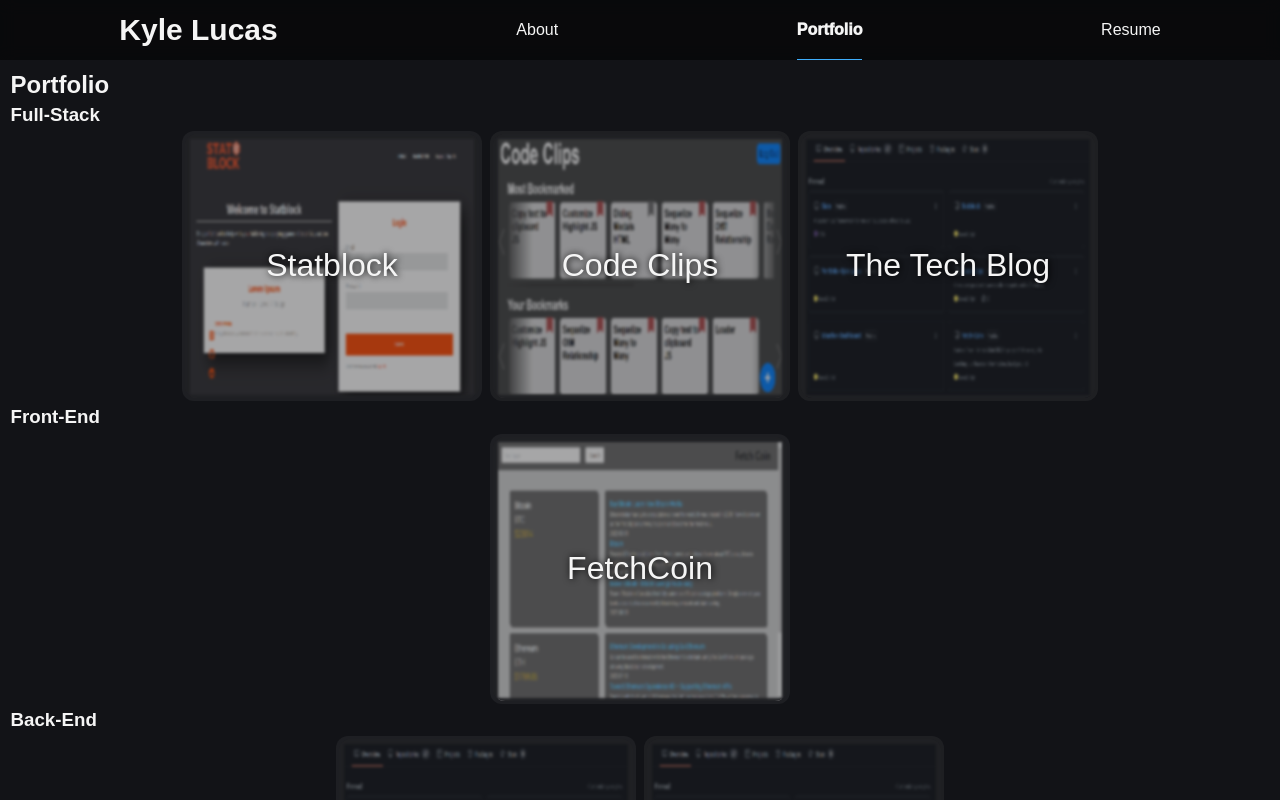
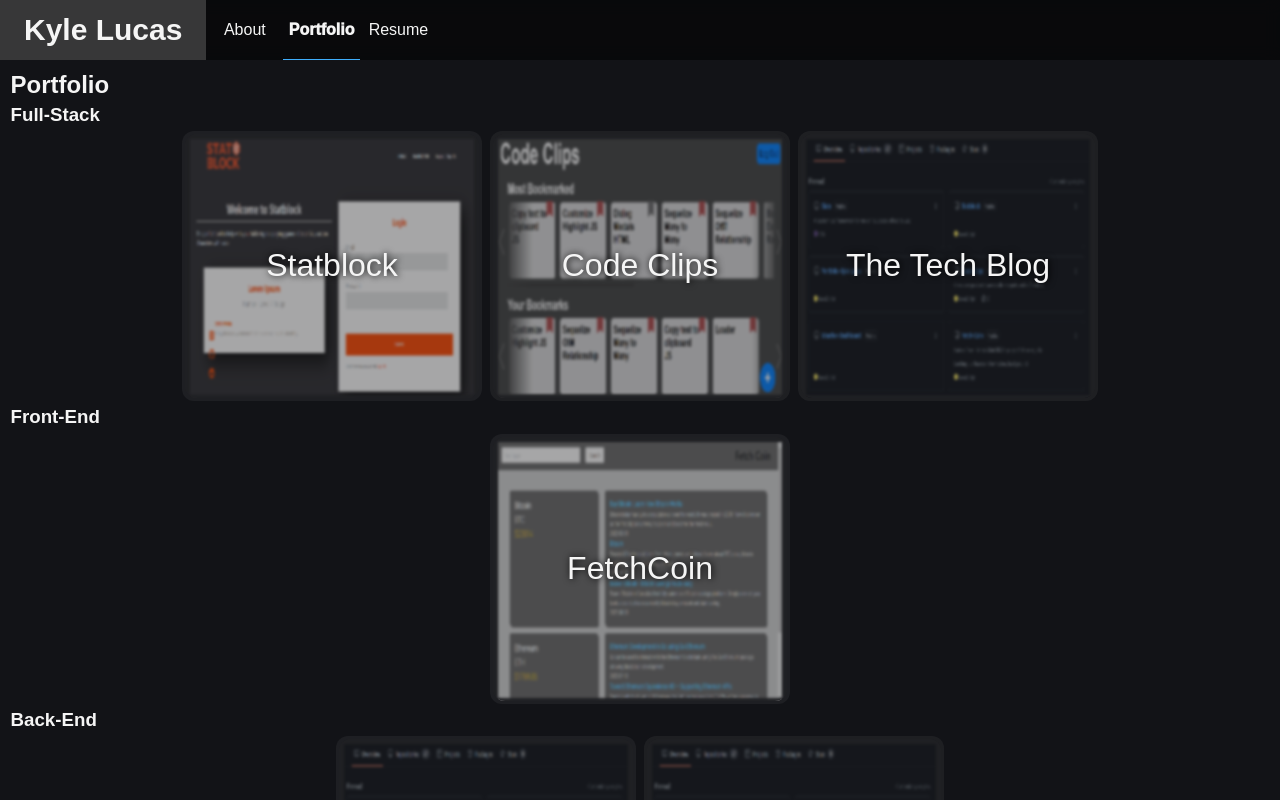
Before and after one commit to kwlucas/Portfolio-Kyle-Lucas, a React (Create React App) app in the folder client/: page /Portfolio-Kyle-Lucas/resume in a window 1280 px wide. Both pictures are taken after a click on the element "Portfolio". Shown: the top 800 px of the page. Built offline with nearby package versions, Linux system fonts and the light colour scheme.

Commit message:
Modified navbar

```diff
--- a/client/src/App.css
+++ b/client/src/App.css
@@ -34,7 +34,7 @@ header {
   position: relative;
   width: 100%;
   display: inline-flex;
-  justify-content: space-around;
+  justify-content: flex-start;
   align-items: center;
   min-height: 60px;
   transition: .3s ease all;
@@ -57,10 +57,6 @@ header.banner>#nameDisplay {
   height: 100%;
   pointer-events: none;
   font-size: x-large;
-}
-
-#nameDisplay {
-  cursor: pointer;
 }
 
 .banner>#nameDisplay::before {
@@ -103,8 +99,10 @@ nav {
   display: inline-flex;
   width: 100%;
   justify-content: space-evenly;
-  padding: 0.66rem;
+  align-items: center;
+  padding: 0;
   transition: .3s ease all;
+  min-height: 3rem;
   /* z-index: 2; */
 }
 
@@ -119,23 +117,44 @@ nav {
   left: 0;
 }
 
-.banner>nav {
-  padding: 1rem;
+nav>div{
+  min-height: 3rem;
+  line-height: 3rem;
+  width: 100%;
 }
 
-.navbar #nameDisplay {
-  text-align: center;
+nav>.tab:hover{
+  background-color: #ffffff11;
+}
+.navbar h1 {
+  font-size: 20px;
+  /* width: min-content; */
 }
 
-.navbar h1 {
-  font-size: 20px;
-  width: min-content;
+header.navbar>.tab{
+  min-width: 6%;
 }
 
-.tab {
+header.navbar>#nameDisplay{
+  min-width:fit-content;
+  height: 60px;
+  text-align: center;
+  padding-left: 1.5rem;
+  padding-right: 1.5rem;
+  display: flex;
+  align-items: center;
+}
+
+.tab, #nameDisplay {
   font-weight: normal;
   cursor: pointer;
   text-align: center;
+  transition: all 0.5s;
+}
+
+.navbar>.tab:hover, .navbar>div:first-child:hover{
+  -webkit-backdrop-filter:invert(40%);
+  backdrop-filter: invert(40%);
 }
 
 :not(nav)>.tab {
--- a/client/src/components/Header.js
+++ b/client/src/components/Header.js
@@ -98,11 +98,11 @@ export default function Header() {
   return (
     <header className={currentDirectory === 'Home' ? 'banner' : 'navbar'} onMouseMove={handleMouseMove}>
       {/* currentDirectory === 'Home' ? <div id='bannerGrid'>{createTiles}</div> : <></> */}
-      <div id='nameDisplay'>
-        <h1 onClick={nameClick}>Kyle Lucas</h1>
+      <div id='nameDisplay'onClick={nameClick}>
+        <h1>Kyle Lucas</h1>
         <div>Web Developer</div>
       </div>
-      {currentDirectory === 'Home' ? <nav><Navigation /></nav> : <Navigation />}
+      {currentDirectory === 'Home' ? <nav><div></div><Navigation /><div></div></nav> : <Navigation />}
     </header>
   );
 }
```
